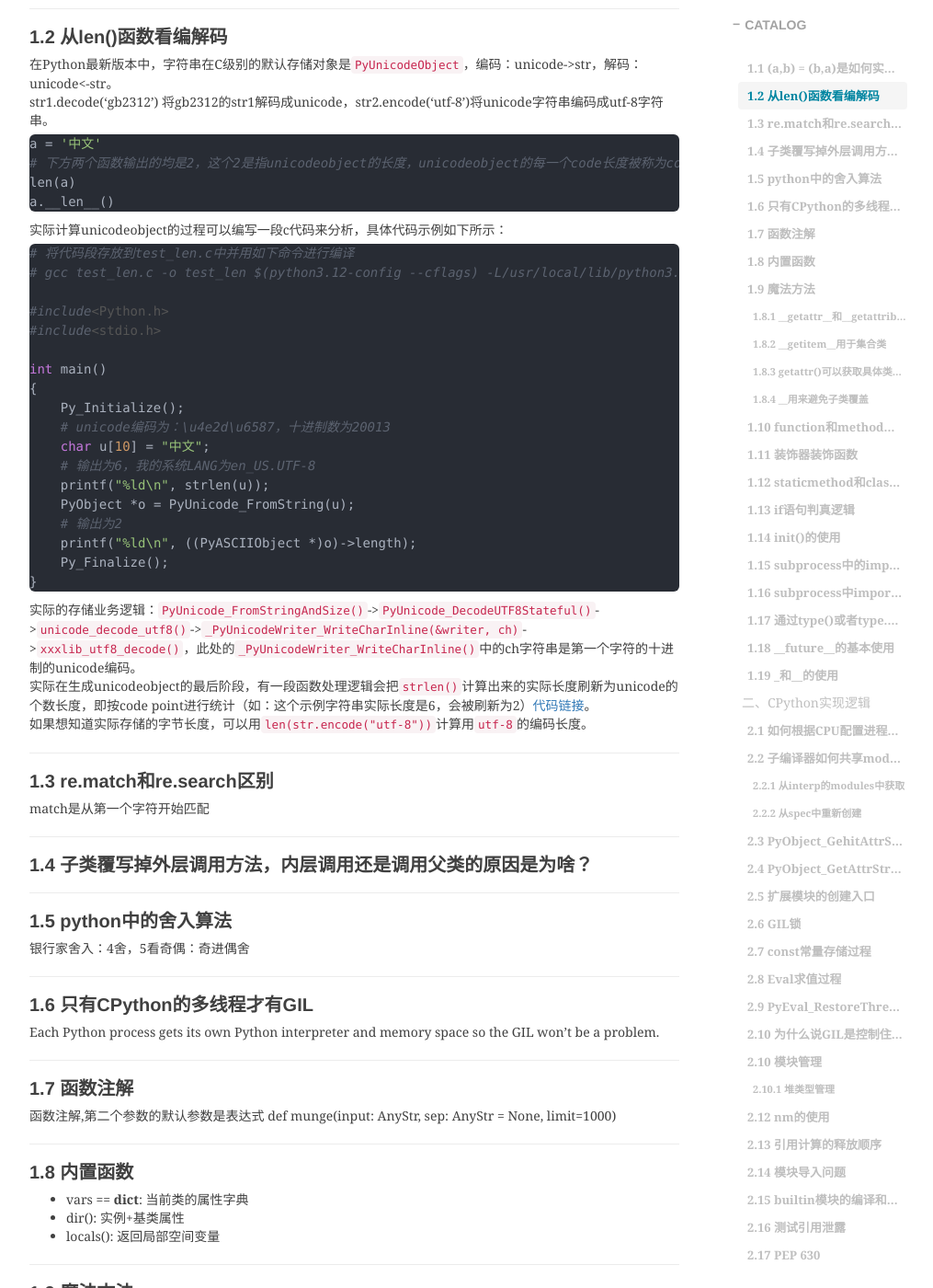
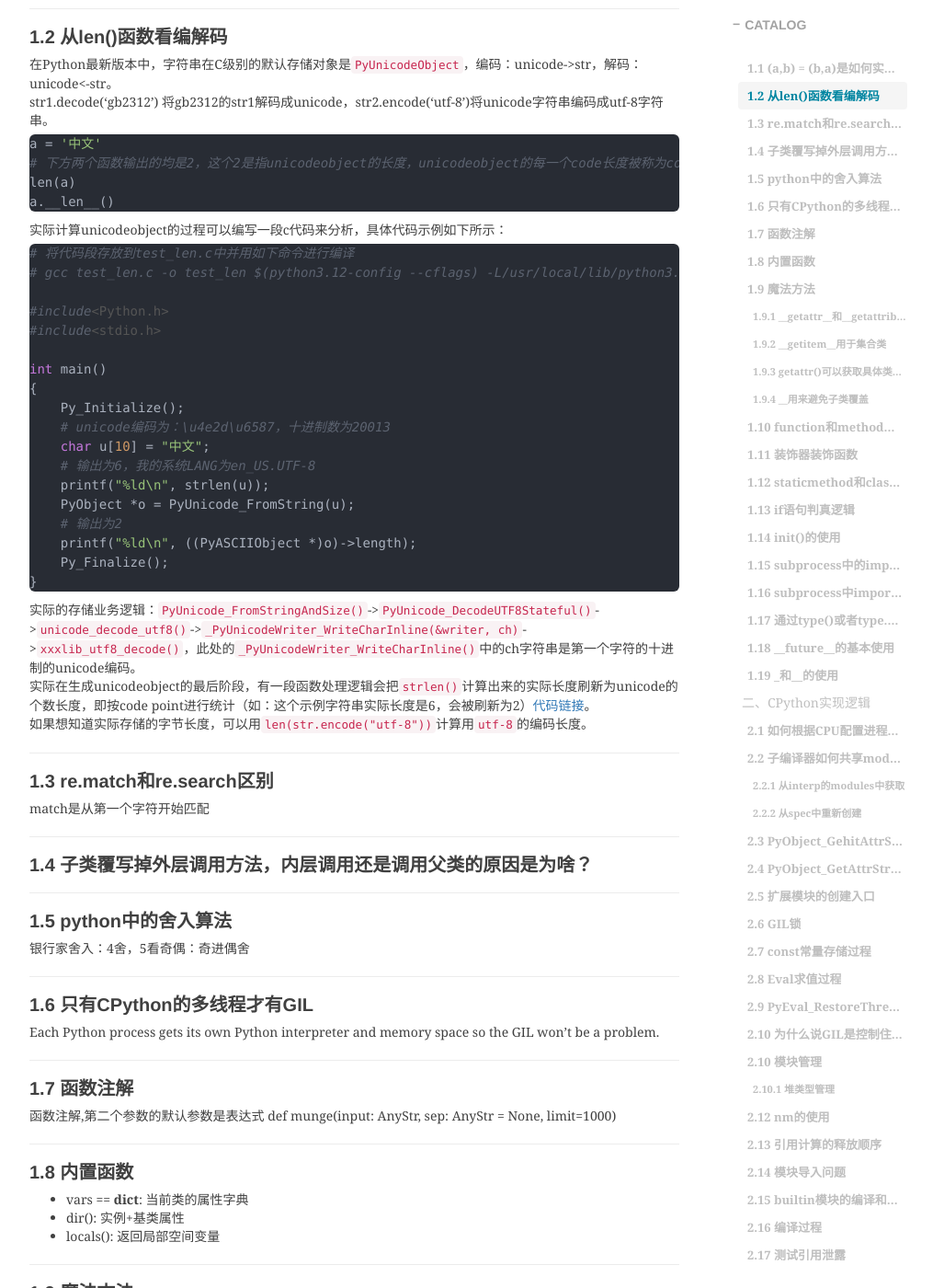
Before and after one commit to shihai1991/shihai1991.github.io, a Jekyll site: the page built from _posts/2022-12-10-CPython知识点简单梳理.md, in a window 1280 px wide and 1400 px high, scrolled down 572 px. Shown: the whole window at 92% size, without its empty margins (233-1248 px from the left). Built offline with Jekyll 4.4.1, drawn with Linux system fonts in a browser that asks for light colours; nearby versions of some CDN libraries; comment, search, counter and statistics services are not loaded; some of the changed text lies outside the part shown.

Commit message:
Update 2022-12-10-CPython知识点简单梳理.md

```diff
--- a/_posts/2022-12-10-CPython知识点简单梳理.md
+++ b/_posts/2022-12-10-CPython知识点简单梳理.md
@@ -66,11 +66,11 @@
 - locals(): 返回局部空间变量
 
 ## 1.9 魔法方法
-### 1.8.1 __getattr__和__getattribute__的区别
+### 1.9.1 __getattr__和__getattribute__的区别
 先调用__getattribute__，不存在再调用__getattr__（用于处理不存在的值）
-### 1.8.2 __getitem__用于集合类
-### 1.8.3 getattr()可以获取具体类的值
-### 1.8.4 __用来避免子类覆盖
+### 1.9.2 __getitem__用于集合类
+### 1.9.3 getattr()可以获取具体类的值
+### 1.9.4 __用来避免子类覆盖
 
 ## 1.10 function和method的区别
 类调用function，实例调用method
@@ -180,7 +180,10 @@
 ## 2.15 builtin模块的编译和导入
 builtin module的编译在setup.py，初始化导入在import.c中的`create_builtin()`函数中，要导入的模块集合放到PyImport_Inittab数组中,此数组定义在Modules/config.c中
 
-## 2.16 测试引用泄露
+## 2.16 编译过程
+通过词法解析将文本转换为CST，通过语法解析将CST转换为AST，通过`compile.c`中的`_PyAST_Compile()`将AST转换为`codeobject`。
+
+## 2.17 测试引用泄露
 ./python -m test -R 3:3 test_importlib -vv
 
 ## 2.17 [PEP 630](https://peps.python.org/pep-0630)
```
